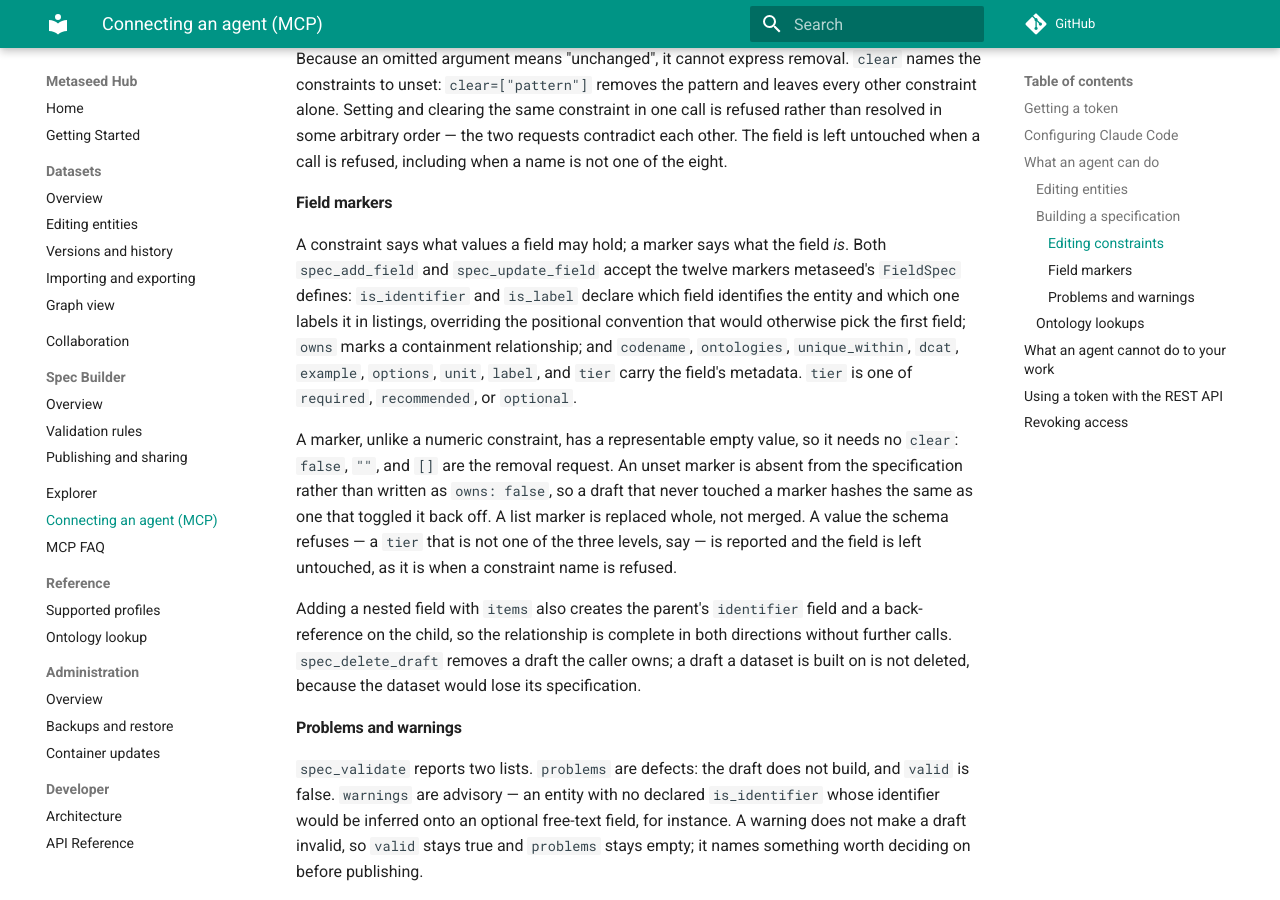
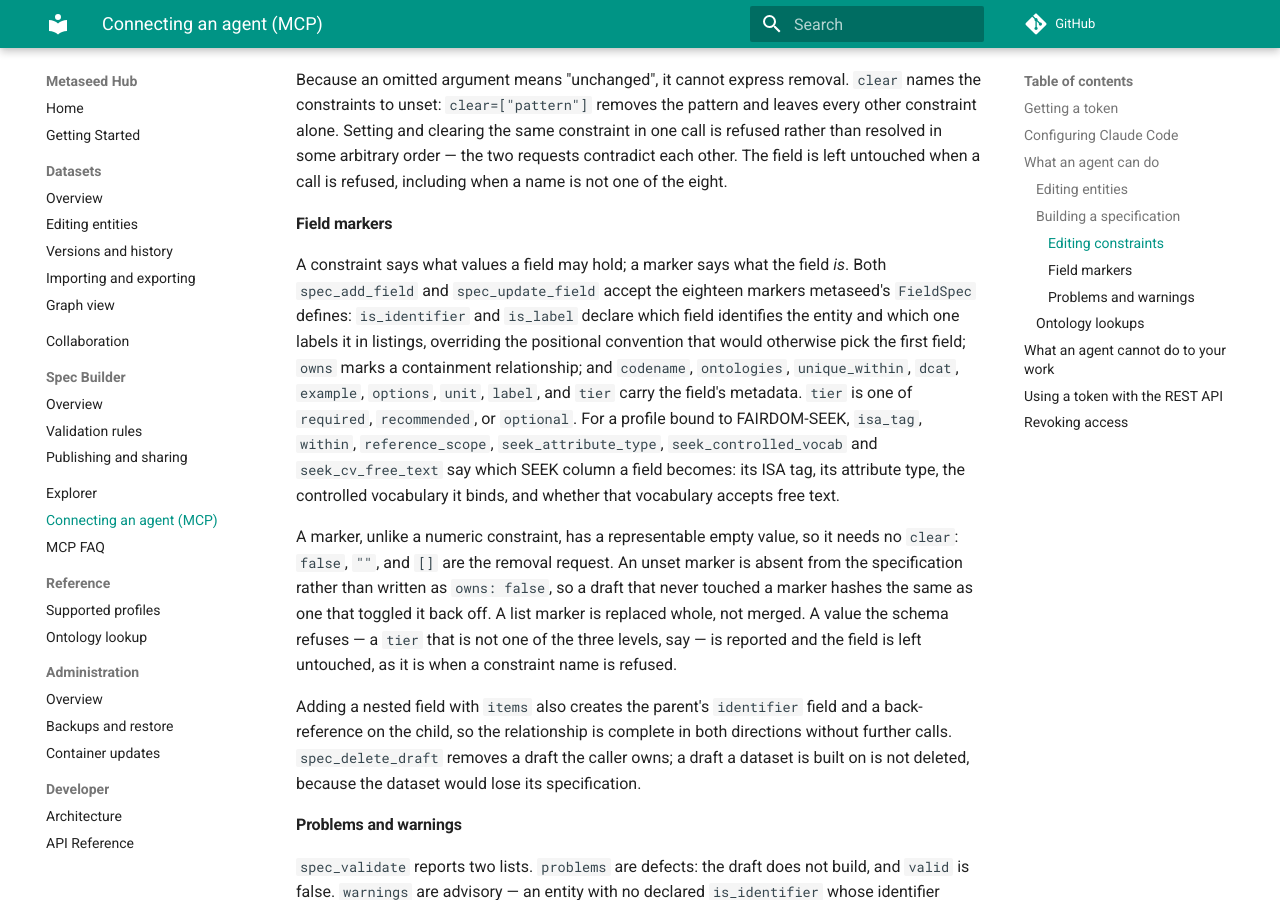
Before and after one commit to sorenwacker/metaseed-hub, an MkDocs documentation site: the page built from docs/mcp.md, in a window 1280 px wide and 900 px high, scrolled down 3760 px. Built offline with MkDocs 1.6.1 and Material for MkDocs 9.7.7, drawn with Linux system fonts in a browser that asks for light colours; comment, search, counter and statistics services are not loaded; some of the changed text lies outside the part shown.

Commit message:
the spec tools carry the seek field markers metaseed 0.43 defines

```diff
--- a/docs/mcp.md
+++ b/docs/mcp.md
@@ -60,8 +60,8 @@ Each of these reports what is still missing after the change, using the profile'
 | `spec_update_entity` | Change an entity's description or ontology term; unset arguments keep their values |
 | `spec_rename_entity` | Rename an entity, cascading the root and every reference to it |
 | `spec_delete_entity` | Remove an entity type |
-| `spec_add_field` | Add a field to an entity. `items` links a `list` or `entity` field to the child entity it nests; `reference` and `parent_ref` name cross-references; `pattern`, `min_length`, `max_length`, `minimum`, `maximum`, `min_items`, `max_items`, and `enum` constrain its values; the twelve field markers declare what the field means |
-| `spec_update_field` | Change a field's attributes in place, `items`, `reference`, and `parent_ref` among them, plus the eight constraints, `clear`, and the twelve field markers; unset arguments keep their values |
+| `spec_add_field` | Add a field to an entity. `items` links a `list` or `entity` field to the child entity it nests; `reference` and `parent_ref` name cross-references; `pattern`, `min_length`, `max_length`, `minimum`, `maximum`, `min_items`, `max_items`, and `enum` constrain its values; the eighteen field markers declare what the field means |
+| `spec_update_field` | Change a field's attributes in place, `items`, `reference`, and `parent_ref` among them, plus the eight constraints, `clear`, and the eighteen field markers; unset arguments keep their values |
 | `spec_delete_field` | Remove a field |
 | `spec_move_field` | Move a field one position up or down |
 | `spec_add_rule` | Add a validation rule |
@@ -85,7 +85,11 @@ Because an omitted argument means "unchanged", it cannot express removal. `clear
 
 #### Field markers
 
-A constraint says what values a field may hold; a marker says what the field *is*. Both `spec_add_field` and `spec_update_field` accept the twelve markers metaseed's `FieldSpec` defines: `is_identifier` and `is_label` declare which field identifies the entity and which one labels it in listings, overriding the positional convention that would otherwise pick the first field; `owns` marks a containment relationship; and `codename`, `ontologies`, `unique_within`, `dcat`, `example`, `options`, `unit`, `label`, and `tier` carry the field's metadata. `tier` is one of `required`, `recommended`, or `optional`.
+A constraint says what values a field may hold; a marker says what the field *is*. Both `spec_add_field` and `spec_update_field` accept the eighteen markers metaseed's `FieldSpec` defines: `is_identifier` and `is_label` declare which field identifies the entity and which one labels it in listings, overriding the positional convention that would otherwise pick the first field; `owns` marks a containment relationship; and `codename`, `ontologies`, `unique_within`, `dcat`, `example`, `options`, `unit`, `label`, and `tier` carry the field's metadata. `tier` is one of `required`, `recommended`, or `optional`. For a profile bound to
+FAIRDOM-SEEK, `isa_tag`, `within`, `reference_scope`, `seek_attribute_type`,
+`seek_controlled_vocab` and `seek_cv_free_text` say which SEEK column a field
+becomes: its ISA tag, its attribute type, the controlled vocabulary it binds,
+and whether that vocabulary accepts free text.
 
 A marker, unlike a numeric constraint, has a representable empty value, so it needs no `clear`: `false`, `""`, and `[]` are the removal request. An unset marker is absent from the specification rather than written as `owns: false`, so a draft that never touched a marker hashes the same as one that toggled it back off. A list marker is replaced whole, not merged. A value the schema refuses — a `tier` that is not one of the three levels, say — is reported and the field is left untouched, as it is when a constraint name is refused.
 
--- a/pyproject.toml
+++ b/pyproject.toml
@@ -21,7 +21,7 @@ dependencies = [
     "pydantic-settings>=2.14.2",
     "python-jose[cryptography]>=3.3.0",
     "httpx>=0.28.0",
-    "metaseed[dcat,seek]>=0.42.0,<1",
+    "metaseed[dcat,seek]>=0.43.0,<1",
     "mcp>=1.28,<2",
     "types-pyyaml>=6.0.12.20260408",
 ]
```
Also changed, not shown: CHANGELOG.md (+13 -5 lines), 2 other files.
